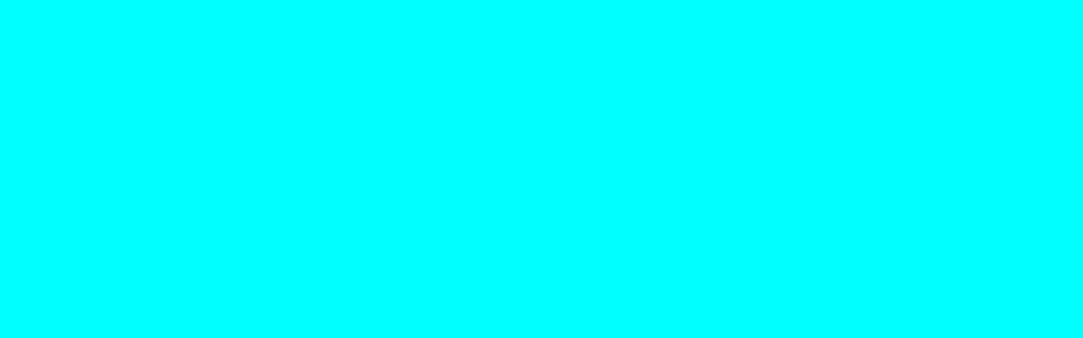
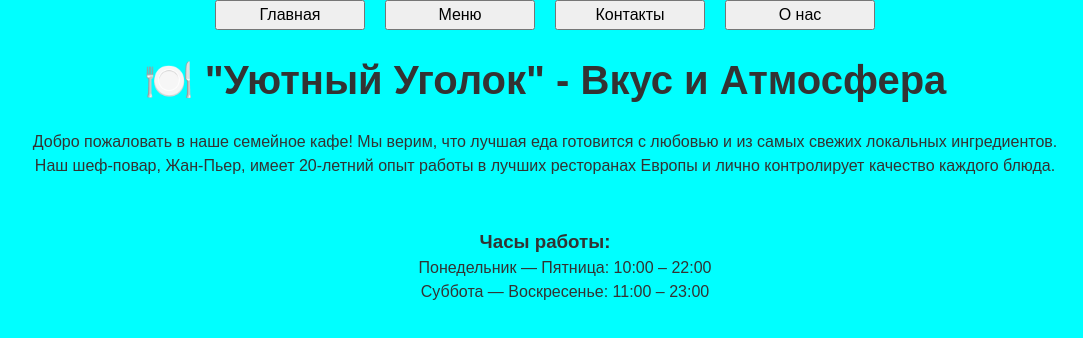
Before and after one commit to Den4ik3090/OdinP_Project-RestouranPage-, a website built with webpack: page src/index.html in a window 1280 px wide. Shown: the whole page, without its empty margins (95-1178 px from the left). Built offline with nearby package versions, Linux system fonts and the light colour scheme.

Commit message:
29/10/2025

```diff
--- a/src/index.html
+++ b/src/index.html
@@ -8,6 +8,30 @@
 </head>
 
 <body>
+  <header>
+    <nav class="header__nav">
+      <div class="nav__btn">
+        <button>Главная </button>
+        <button>Меню</button>
+        <button>Контакты</button>
+        <button>О нас </button>
+      </div>
+    </nav>
+  </header>
+  <div id="content">
+    <h1>🍽️ "Уютный Уголок" - Вкус и Атмосфера</h1>
+    <p>Добро пожаловать в наше семейное кафе! Мы верим, что лучшая еда готовится с любовью и из самых свежих локальных
+      ингредиентов.</p>
+    <p>Наш шеф-повар, Жан-Пьер, имеет 20-летний опыт работы в лучших ресторанах Европы и лично контролирует качество
+      каждого блюда.</p>
+    <div class="info-block">
+      <h3>Часы работы:</h3>
+      <ul>
+        <li>Понедельник — Пятница: 10:00 – 22:00</li>
+        <li>Суббота — Воскресенье: 11:00 – 23:00</li>
+      </ul>
+    </div>
+
 
 </body>
 
--- a/src/index.js
+++ b/src/index.js
@@ -1,4 +1,7 @@
 /* Импортируем переменные из других файлов  и зависитт от них */
 import { greetingUser } from "./script.js";
 console.log(greetingUser);
+/* Импортируем стили Сброса CSS */
+import './reset_css.css';
+/* Импортируем основные стили */
 import './style.css';
--- /dev/null
+++ b/src/reset_css.css
@@ -0,0 +1,70 @@
+/*
+  Josh's Custom CSS Reset
+  https://www.joshwcomeau.com/css/custom-css-reset/
+*/
+
+*,
+*::before,
+*::after {
+  box-sizing: border-box;
+}
+
+* {
+  margin: 0;
+}
+
+@media (prefers-reduced-motion: no-preference) {
+  html {
+    interpolate-size: allow-keywords;
+  }
+}
+
+body {
+  line-height: 1.5;
+  -webkit-font-smoothing: antialiased;
+}
+
+img,
+picture,
+video,
+canvas,
+svg {
+  display: block;
+  max-width: 100%;
+}
+
+input,
+button,
+textarea,
+select {
+  font: inherit;
+  width: 150px;
+}
+
+p,
+h1,
+h2,
+h3,
+h4,
+h5,
+h6 {
+  overflow-wrap: break-word;
+}
+
+p {
+  text-wrap: pretty;
+}
+
+h1,
+h2,
+h3,
+h4,
+h5,
+h6 {
+  text-wrap: balance;
+}
+
+#root,
+#__next {
+  isolation: isolate;
+}
--- a/src/style.css
+++ b/src/style.css
@@ -1,3 +1,40 @@
+h1 {
+  font-size: 2.5rem;
+  margin-bottom: 20px;
+}
+
+ul,
+li {
+  list-style: none;
+}
+
 body {
   background-color: aqua;
+  font-family: Arial, sans-serif;
+  color: #333;
 }
+
+header {
+  display: flex;
+  justify-content: center;
+  align-items: center;
+}
+
+.nav__btn {
+  display: flex;
+  gap: 20px;
+}
+
+#content {
+  margin: 0 auto;
+  max-width: 1200px;
+  padding: 20px;
+  text-align: center;
+}
+
+.info-block {
+  display: flex;
+  flex-direction: column;
+  margin-top: 50px;
+  align-items: center;
+}
```
